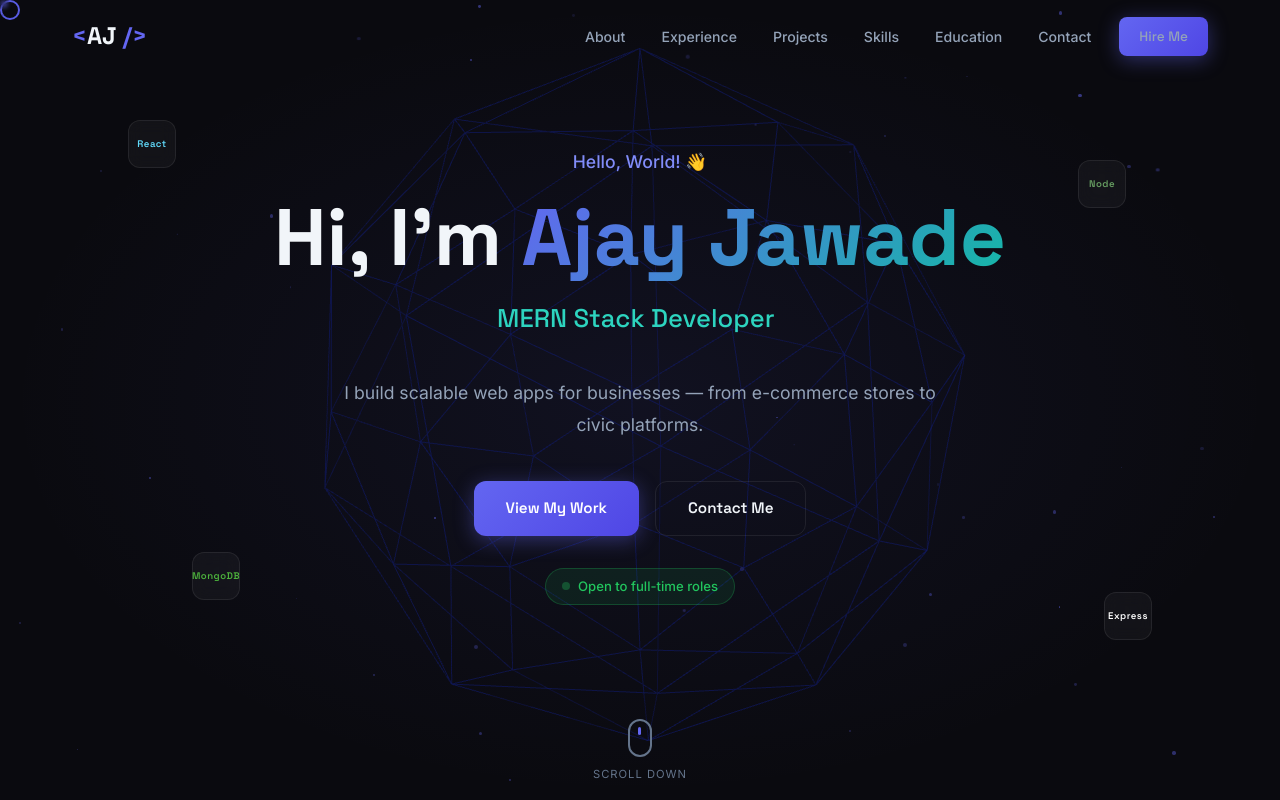
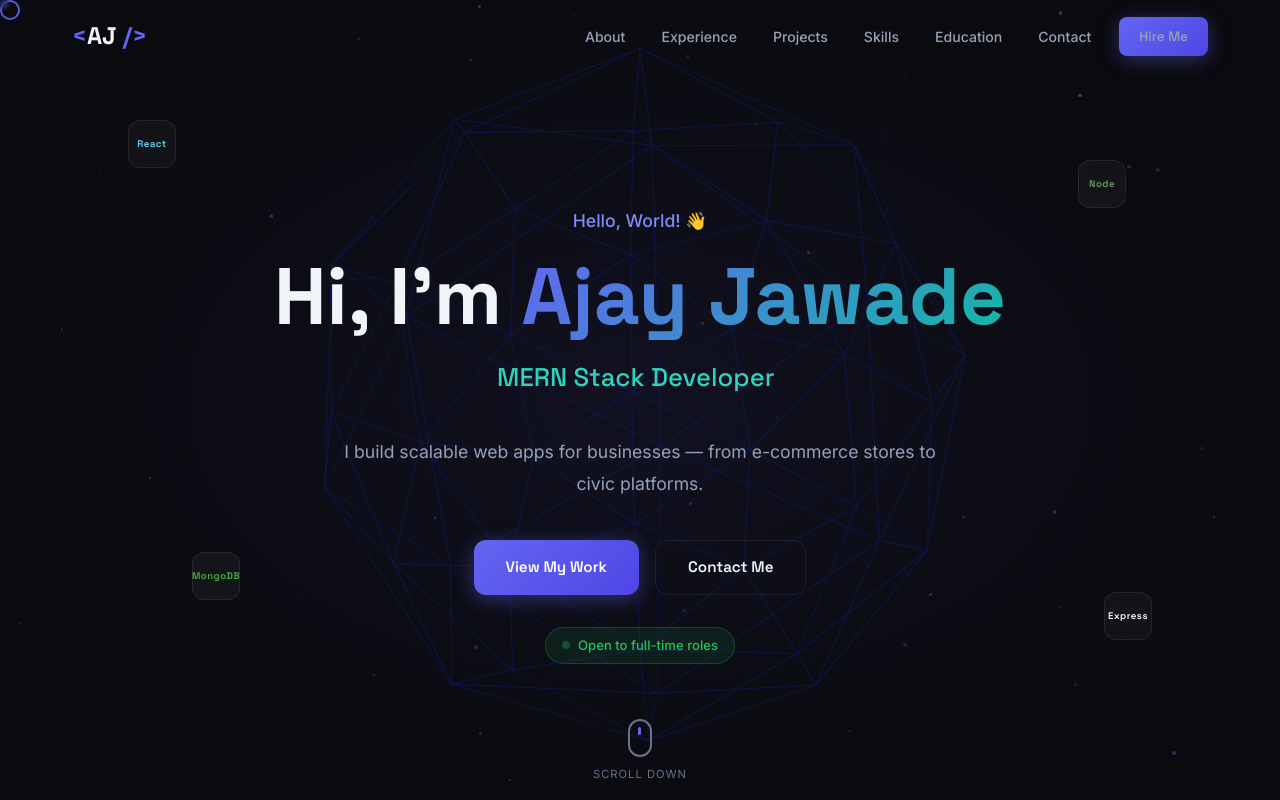
Before and after one commit to ajayjawade06/portfolio, a React (Vite) app: page / in a window 1280 px wide. Shown: the top 800 px of the page. Built offline with nearby package versions, Linux system fonts and the light colour scheme.

Commit message:
Fix Hero section overlap - add navbar padding and hide scroll indicator on short screens

```diff
--- a/src/components/Hero.css
+++ b/src/components/Hero.css
@@ -6,6 +6,7 @@
   justify-content: center;
   overflow: hidden;
   background: radial-gradient(ellipse at 50% 50%, rgba(99, 102, 241, 0.08) 0%, transparent 70%);
+  padding-top: 70px;
 }
 
 /* Particles */
@@ -87,7 +88,6 @@
   text-align: center;
   padding: 0 2rem;
   max-width: 800px;
-  margin-bottom: 3rem;
 }
 
 .hero-greeting {
@@ -203,3 +203,7 @@
   .scroll-indicator { display: none; }
   .hero { min-height: 100svh; }
 }
+
+@media (max-height: 700px) {
+  .scroll-indicator { display: none; }
+}
```
